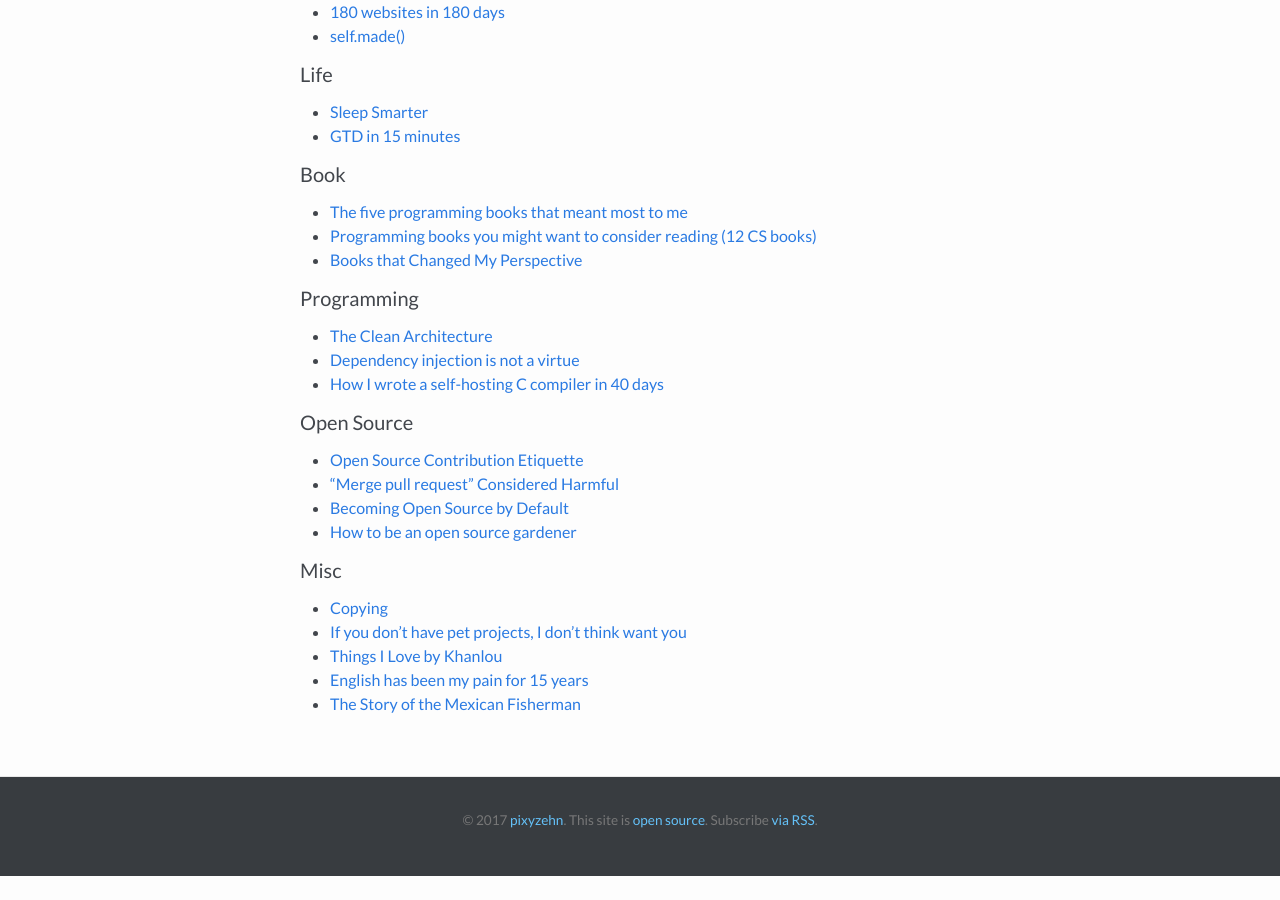
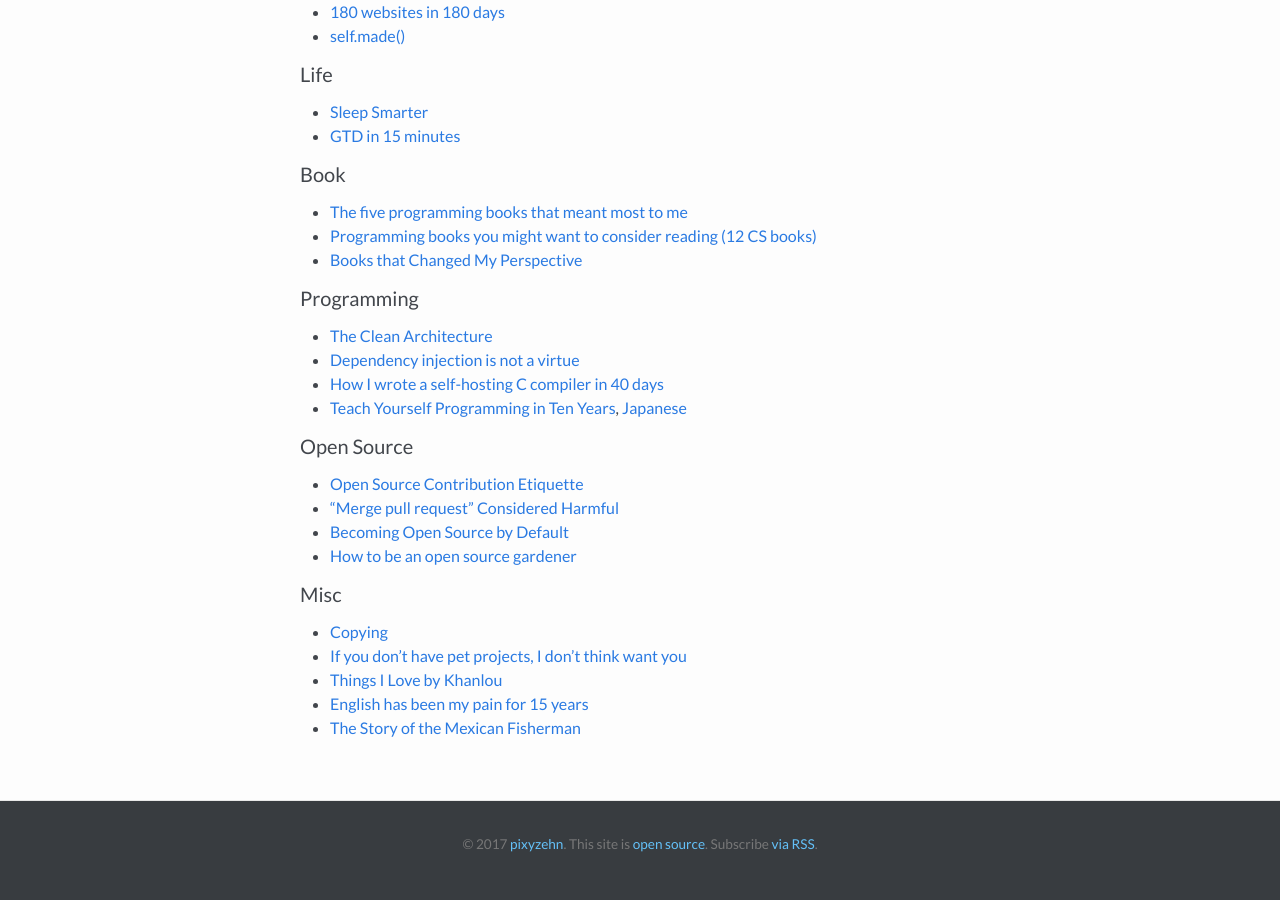
Before and after one commit to pixyzehn/pixyzehn.com, a Jekyll site: the page built from pages/links.md, in a window 1280 px wide and 900 px high, scrolled down 822 px. Built offline with Jekyll 4.4.1, drawn with Linux system fonts in a browser that asks for light colours; before the commit the page ends 1698 px from its top, so only the background shows below that.

Commit message:
Update links.md

```diff
--- a/pages/links.md
+++ b/pages/links.md
@@ -49,6 +49,7 @@ To be added...
 - [The Clean Architecture](https://8thlight.com/blog/uncle-bob/2012/08/13/the-clean-architecture.html)
 - [Dependency injection is not a virtue](http://david.heinemeierhansson.com/2012/dependency-injection-is-not-a-virtue.html)
 - [How I wrote a self-hosting C compiler in 40 days](http://www.sigbus.info/how-i-wrote-a-self-hosting-c-compiler-in-40-days.html)
+- [Teach Yourself Programming in Ten Years](http://www.norvig.com/21-days.html), [Japanese](http://www.yamdas.org/column/technique/21-daysj.html)
 
 #### Open Source
 - [Open Source Contribution Etiquette](http://tirania.org/blog/archive/2010/Dec-31.html)
```
